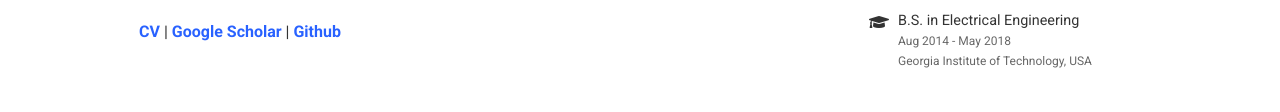
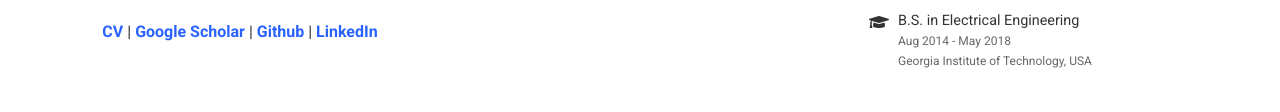
Before and after one commit to hyungwoo822/hyungwoo.github.io, a plain HTML site: page index.html in a window 1280 px wide. Shown: the part 442-554 px from the top of the page. Drawn offline with nearby package versions, Linux system fonts and the light colour scheme; some packages are replaced by stand-ins of ours; no server answers; some icons are missing.

Commit message:
Update index.html

```diff
--- a/index.html
+++ b/index.html
@@ -159,6 +159,7 @@
       <a href="https://drive.google.com/file/d/1-M5qGiJGsqXHY61ZAFIUidzDCrRofBcc/view?usp=sharing"><b>CV</b></a>
         | <a href="https://scholar.google.com/citations?user=th4fvfIAAAAJ&hl=en"><b>Google Scholar</b></a>
         | <a href="https://github.com/chojw"><b>Github</b></a>
+        | <a href="https://www.linkedin.com/in/chojw/"><b>LinkedIn</b></a>
       <br>
       <br>
       </td>
```
